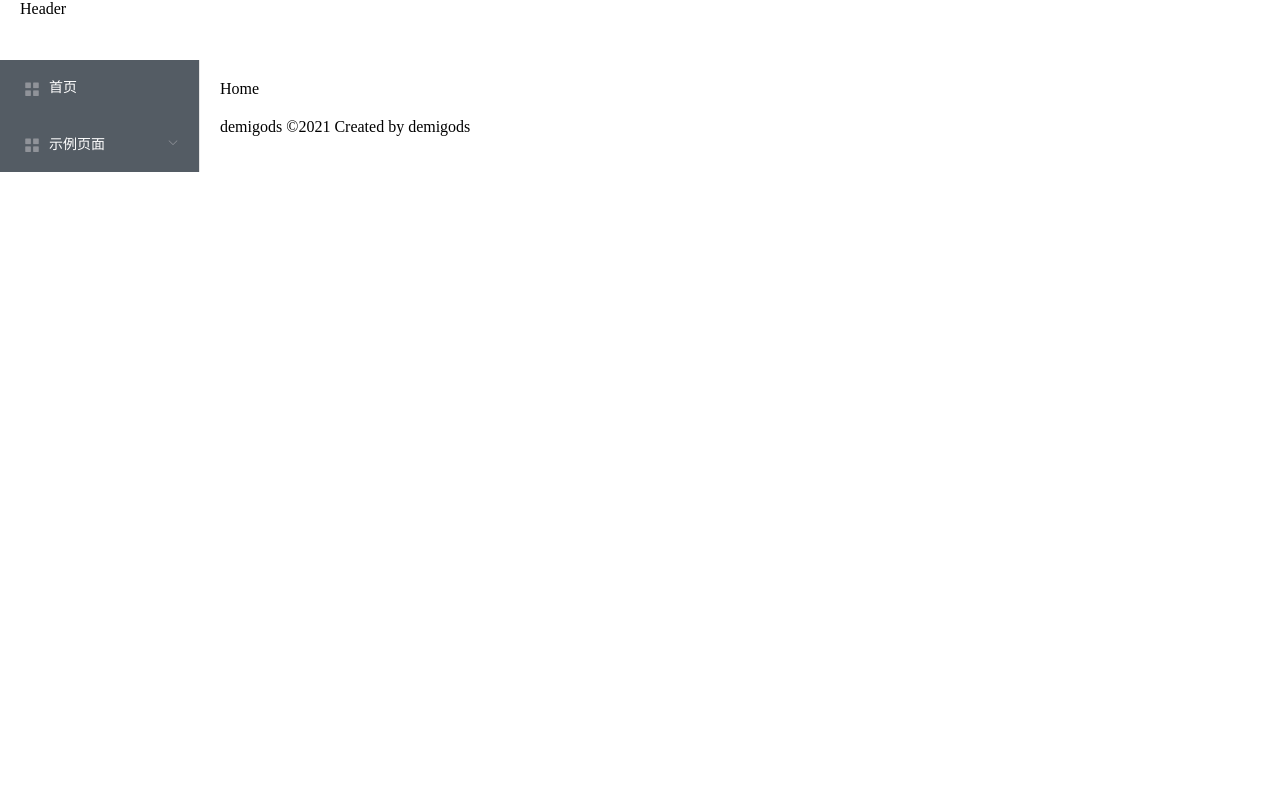
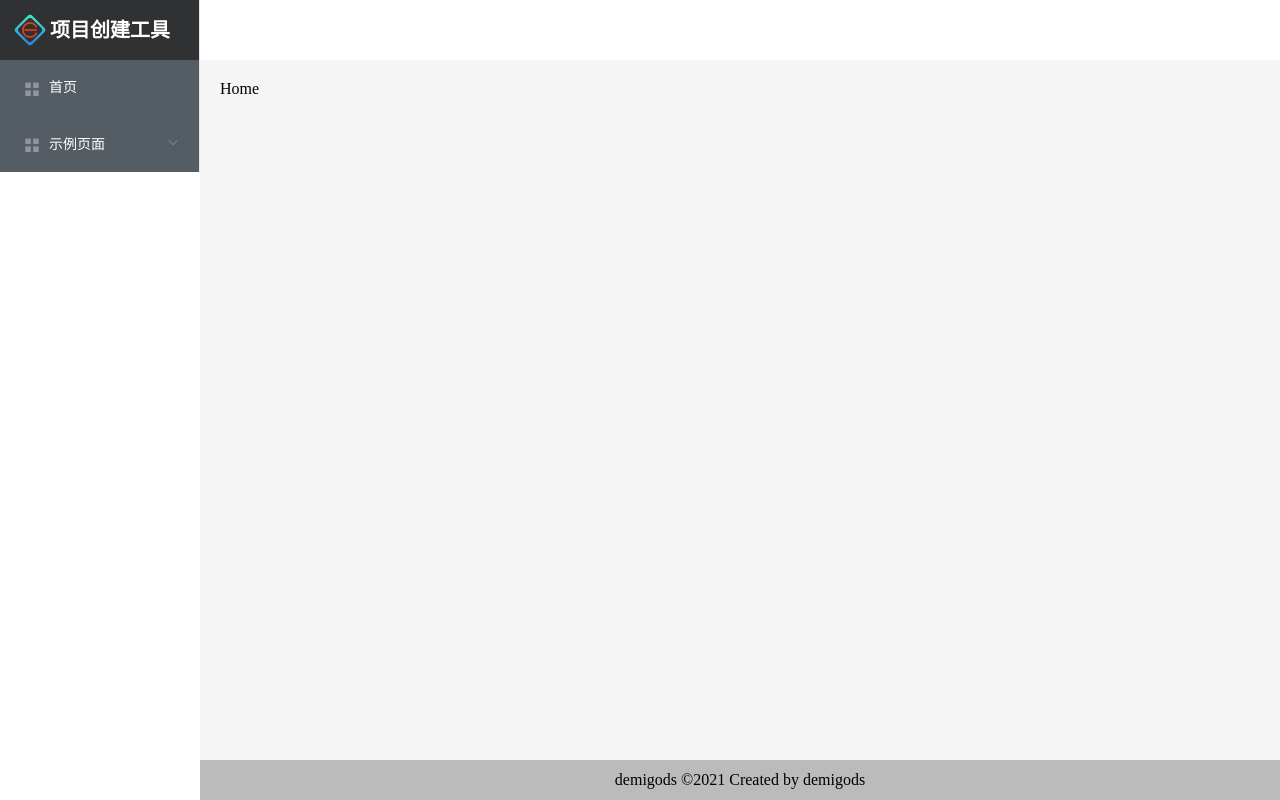
Before and after one commit to SonDemigods/project_init, a Vue app: page /#/Home in a window 1280 px wide. Built offline with nearby package versions, Linux system fonts and the light colour scheme; some icons are missing.

Commit message:
feat:添加左侧菜单折叠功能。

```diff
--- a/src/layout/Header/index.vue
+++ b/src/layout/Header/index.vue
@@ -1,16 +1,62 @@
 <template>
-  <div>Header</div>
+  <div>
+    <div class="collapse-box"
+         @click="changeCollapse">
+      <fold v-if="!collapse"
+            class="collapse-btn" />
+      <expand v-if="collapse"
+              class="collapse-btn" />
+    </div>
+
+  </div>
 </template>
 
-<script>
-export default {
+<script lang="ts">
+import {
+  defineComponent
+} from 'vue'
+
+import { Fold, Expand } from '@element-plus/icons'
+
+export default defineComponent({
   name: 'Header',
-  components: {},
-  props: {},
-  setup () {
+  components: {
+    Fold,
+    Expand
+  },
+  props: {
+    collapse: {
+      type: Boolean,
+      default: false
+    }
+  },
+  methods: {
+    changeCollapse() {
+      console.log(this.collapse)
+      this.$emit('on-change-collapse', !this.collapse)
+    }
+  },
+  setup () {}
+})
+</script>
+<style lang="scss" scoped>
+.collapse {
+  &-box {
+    display: inline-block;
+    width: 60px;
+    height: 60px;
+  }
 
+  &-btn {
+    width: 24px;
+    height: 24px;
+    color: #666666;
+    margin: 18px 0;
+    cursor: pointer;
+
+    &:hover {
+      color: #333333;
+    }
   }
 }
-</script>
-<style lang="scss" scoped>
 </style>
--- /dev/null
+++ b/src/layout/Sidebar/interface.ts
@@ -0,0 +1,6 @@
+export interface IF_routerItem {
+  title: string
+  icon: string
+  path: string
+  children?: any
+}
--- a/src/layout/index.vue
+++ b/src/layout/index.vue
@@ -1,30 +1,36 @@
 <template>
   <el-container>
 
-    <!-- header 页头 START -->
-    <el-header>
-      <Header />
-    </el-header>
-    <!-- header 页头 END -->
-
-    <el-container>
-
     <!-- sidebar 侧边栏 START -->
-      <el-aside width="200px">
-        <Sidebar />
+    <el-aside :width="isCollapse ? '65px' : '200px'">
+      <div class="pi-logo"
+           :style="{ width: isCollapse ? '65px' : '200px'}">
+        <img :src="logo"
+             class="logo">
+        <span class="title">项目创建工具</span>
+      </div>
+      <Sidebar :collapse="isCollapse" />
     </el-aside>
     <!-- sidebar 侧边栏 END -->
 
     <el-container>
 
+      <!-- header 页头 START -->
+      <el-header>
+        <Header :collapse="isCollapse"
+                @on-change-collapse="changeCollapse" />
+      </el-header>
+      <!-- header 页头 END -->
+
       <!-- main 主显示区 START -->
-        <el-main>
+      <el-main class="pi-main">
         <Main />
       </el-main>
       <!-- main 主显示区 END -->
 
       <!-- footer 页脚 START -->
-        <el-footer>
+      <el-footer :height="40"
+                 class="pi-footer">
         <Footer />
       </el-footer>
       <!-- footer 页脚 END -->
@@ -32,17 +38,27 @@
     </el-container>
 
   </el-container>
-
-  </el-container>
 </template>
 
-<script>
+<script lang="ts">
+import { defineComponent } from 'vue'
+
+// 导入页头组件
 import Header from '@/layout/Header/index.vue'
+
+// 导入页脚菜单组件
 import Footer from '@/layout/Footer/index.vue'
+
+// 导入左侧菜单组件
 import Sidebar from '@/layout/Sidebar/index.vue'
+
+// 导入主位置子组件
 import Main from '@/layout/Main/index.vue'
 
-export default {
+// logo图片
+import logo from '@/assets/logo.png'
+
+export default defineComponent({
   name: 'Layout',
   components: {
     Header,
@@ -51,10 +67,67 @@ export default {
     Main
   },
   props: {},
-  setup () {
-
+  data() {
+    return {
+      // 左侧菜单的收起状态
+      isCollapse: false
+    }
+  },
+  methods: {
+    /**
+     * @functionName changeCollapse
+     * @param {Boolean} type 要变更的状态
+     * @description 根据参数变更左侧菜单的状态
+     * @author 张航
+     * @date 2021-08-19 16:26:22
+     * @version V1.0.0
+     */
+    changeCollapse(type: boolean) {
+      this.isCollapse = type
+    }
+  },
+  setup() {
+    return {
+      logo
     }
   }
+})
 </script>
-<style lang="scss" scoped>
+<style lang="scss">
+.pi {
+  &-logo {
+    box-sizing: border-box;
+    height: 60px;
+    padding: 10px;
+    background: #303133;
+    transition: width .388s ease;
+    border-right: solid 1px #e6e6e6;
+
+    .logo {
+      display: inline-block;
+      width: 40px;
+      max-height: 40px;
+      vertical-align: top;
+    }
+
+    .title {
+      display: inline-block;
+      line-height: 40px;
+      font-size: 20px;
+      color: #ffffff;
+      font-weight: bold;
+    }
+  }
+  &-main {
+    height: calc(100vh - 100px);
+    background: #f5f5f5;
+    box-sizing: border-box;
+  }
+
+  &-footer {
+    line-height: 40px;
+    text-align: center;
+    background: #bbbbbb;
+  }
+}
 </style>
```
Also changed, not shown: src/shims-vue.d.ts (+10 -0 lines). Lines whose indentation alone changed are shown as unchanged.
